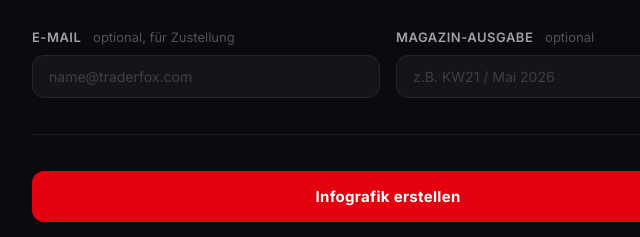
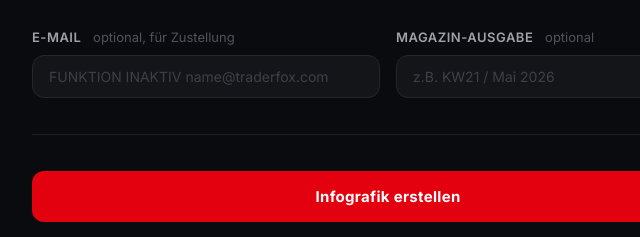
Before and after one commit to Finnetce/infografik-generator, a plain HTML site: page index.html in a window 1280 px wide. Shown: the part 1021-1258 px from the top of the page, 252-892 px from the left. Drawn offline with Linux system fonts and the light colour scheme.

Commit message:
index.html

```diff
--- a/index.html
+++ b/index.html
@@ -465,7 +465,7 @@ select option {
       <div class="input-row">
         <div>
           <label class="form-label">E-Mail <span class="form-label-hint">optional, für Zustellung</span></label>
-          <input type="email" id="email" name="email" placeholder="name@traderfox.com">
+          <input type="email" id="email" name="email" placeholder="FUNKTION INAKTIV name@traderfox.com">
         </div>
         <div>
           <label class="form-label">Magazin-Ausgabe <span class="form-label-hint">optional</span></label>
```
